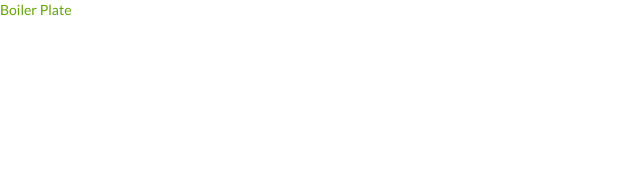
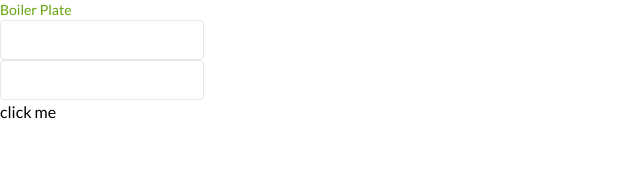
Before and after one commit to samgholipoor/formium-react, a React (Vite) app: page / in a window 1280 px wide. Shown: the top 174 px of the page, without its empty margins (0-640 px from the left). Built offline with nearby package versions, Linux system fonts and the light colour scheme.

Commit message:
feat: implement use formium hook and input component

```diff
--- a/src/App.jsx
+++ b/src/App.jsx
@@ -1,7 +1,28 @@
+import Formium from '@/components/Formium';
+import Input from '@/components/Input';
+
 function App() {
+	const handleSubmit = (e) => {
+		console.log(e);
+		return Promise.resolve(e);
+	};
+
+	const handleSuccess = (s) => {
+		console.log(s);
+	};
+
+	const handleError = (x) => {
+		console.log(x);
+	};
+
 	return (
 		<div className="App">
 			<h2 className="text-sm text-lime-600">Boiler Plate</h2>
+			<Formium action={handleSubmit} onSuccess={handleSuccess} onReject={handleError}>
+				<Input name="name" />
+				<Input name="family" />
+				<button type="submit">click me</button>
+			</Formium>
 		</div>
 	);
 }
--- /dev/null
+++ b/src/components/ErrorMessage.jsx
@@ -0,0 +1,11 @@
+function ErrorMessage({ error }) {
+	return (
+		error && (
+			<label className="label">
+				<span className="label-text-alt text-error whitespace-pre text-sm">{error}</span>
+			</label>
+		)
+	);
+}
+
+export default ErrorMessage;
--- a/src/components/Formium.js
+++ b/src/components/Formium.jsx
@@ -1,4 +1,4 @@
-import { useReducer, useCallback, ref, useMemo } from 'react';
+import { useReducer, useCallback, useRef, useMemo } from 'react';
 import { FormiumProvider } from '@/providers/FormiumContext';
 
 const initialValues = {
@@ -20,6 +20,7 @@ const actionTypes = {
 };
 
 function formiumReducer(state, action) {
+	console.log(action);
 	switch (action.type) {
 		case 'SET_VALUES':
 			return { ...state, values: action.payload };
@@ -56,13 +57,12 @@ function Formium({
 	values,
 	formatters,
 	validators,
-	onSubmit,
+	action,
 	onSuccess,
 	onReject,
 	children,
 }) {
-	const initialFormValue = ref(values);
-
+	const initialFormValue = useRef(values);
 	const [state, dispatch] = useReducer(formiumReducer, {
 		...initialValues,
 		values,
@@ -76,9 +76,12 @@ function Formium({
 			if (validatorFn) {
 				const validatorResult = validatorFn(value);
 				if (validatorResult !== true) {
-					dispatch(actionTypes.SET_FIELD_ERROR, {
+					dispatch({
+						type: actionTypes.SET_FIELD_ERROR,
+						payload: {
 							field,
 							value: validatorResult || 'InValid Value!!',
+						},
 					});
 					return false;
 				}
@@ -96,17 +99,14 @@ function Formium({
 	);
 
 	const resetForm = useCallback((nextState) => {
-		const values = nextState.values ? nextState.values : initialFormValue;
-		dispatch(actionTypes.RESET_FORM, { values });
+		const values = nextState.values ? nextState.values : initialFormValue.current;
+		dispatch({ type: actionTypes.RESET_FORM, payload: values });
 	}, []);
 
-	const handleSubmit = useCallback((e) => {
+	const handleSubmit = useCallback(
+		(e) => {
 			e.stopPropagation();
 			e.preventDefault();
-
-		if (typeof onSubmit !== 'function') {
-			return;
-		}
 
 			const hasError = runAllValidators();
 
@@ -115,39 +115,45 @@ function Formium({
 				err.status = 400;
 				onReject(err);
 			} else {
-			onSubmit(state.values)
+				action(state.values)
 					.then((d) => onSuccess(d))
 					.catch((e) => {
 						if (e?.status === 400) {
 							Object.entries(e?.body?.field_errors || {}).forEach(([field, value]) => {
-							dispatch(actionTypes.SET_FIELD_ERROR, { field, value });
+								dispatch({
+									type: actionTypes.SET_FIELD_ERROR,
+									payload: { field, value },
+								});
 							});
 						}
 						onReject(e);
 					});
 			}
-	}, []);
+		},
+		[action, onSuccess, onReject, state.values, dispatch],
+	);
 
 	const providerValues = useMemo(
 		() => ({
 			values: state.values,
 			setValue: (field, value) =>
-				dispatch(actionTypes.SET_FIELD_VALUEL, { field, value }),
+				dispatch({ type: actionTypes.SET_FIELD_VALUEL, payload: { field, value } }),
 			errors: state.errors,
-			setError: (field, value) => dispatch(actionTypes.SET_FIELD_ERROR, { field, value }),
+			setError: (field, value) =>
+				dispatch({ type: actionTypes.SET_FIELD_ERROR, payload: { field, value } }),
 			formatters: state.formatters,
 			setFormatter: (field, value) =>
-				dispatch(actionTypes.SET_FIELD_FORMATTER, { field, value }),
+				dispatch({ type: actionTypes.SET_FIELD_FORMATTER, payload: { field, value } }),
 			validators: state.validators,
 			setValidator: (field, value) =>
-				dispatch(actionTypes.SET_FIELD_VALIDATOR, { field, value }),
+				dispatch({ type: actionTypes.SET_FIELD_VALIDATOR, payload: { field, value } }),
 			resetForm,
 		}),
 		[state.values, state.errors, state.formatters, state.validators, resetForm],
 	);
 
 	return (
-		<FormiumProvider values={providerValues}>
+		<FormiumProvider value={providerValues}>
 			<form onSubmit={handleSubmit}>{children}</form>
 		</FormiumProvider>
 	);
@@ -157,7 +163,7 @@ Formium.defaultProps = {
 	values: {},
 	formatters: {},
 	validators: {},
-	onSubmit: () => {},
+	action: () => {},
 	onSuccess: () => {},
 	onReject: () => {},
 	children: null,
--- /dev/null
+++ b/src/components/Input.jsx
@@ -0,0 +1,52 @@
+import { useCallback, useMemo } from 'react';
+import { useFormiumField } from '@/hooks/useFormiumField';
+import Label from '@/components/Label';
+import ErrorMessage from '@/components/ErrorMessage';
+import { mergeClassNames } from '@/utils';
+
+const Input = ({ label, placeholder, multiline, type, className, ...fieldProps }) => {
+	const { id, value, onChange, error, ...props } = useFormiumField(fieldProps, '');
+
+	const Tag = multiline ? 'textarea' : 'input';
+
+	const formattedValue = useMemo(() => {
+		if (typeof value === 'string') {
+			return value;
+		}
+		if (typeof value === 'undefined' || value === null) {
+			return '';
+		}
+		return value.toString();
+	}, [value, multiline]);
+
+	const handleChange = useCallback((e) => {
+		onChange(e.target.value);
+	}, []);
+
+	return (
+		<Label htmlFor={id} {...props}>
+			<Tag
+				id={id}
+				type={type}
+				value={formattedValue}
+				onChange={handleChange}
+				placeholder={placeholder || label}
+				className={mergeClassNames(
+					'block bg-base-200 dark:bg-base-300 bg-opacity-20 focus:bg-opacity-100 focus:bg-base-100 w-full px-3 border border-base-200 rounded text-base focus:border-primary duration-150 transition-colors',
+					multiline && 'py-2 h-40 min-h-16 max-h-96',
+					!multiline && 'h-10',
+				)}
+			/>
+			<ErrorMessage error={error} />
+		</Label>
+	);
+};
+
+Input.defaultProps = {
+	label: '',
+	placeholder: '',
+	multiline: false,
+	type: 'text',
+};
+
+export default Input;
--- /dev/null
+++ b/src/components/Label.jsx
@@ -0,0 +1,10 @@
+const Label = ({ label, htmlFor, children }) => (
+	<div className="flex flex-column items-center gap-1">
+		<label htmlFor={htmlFor}>
+			<span>{label}</span>
+			{children}
+		</label>
+	</div>
+);
+
+export default Label;
--- /dev/null
+++ b/src/hooks/useFormiumField.js
@@ -0,0 +1,66 @@
+import { useCallback, useEffect, useMemo } from 'react';
+import { useFormium } from '@/providers/FormiumContext';
+import { generateUUID } from '@/utils';
+
+const emptyFn = () => {};
+const trueFn = () => true;
+const returnArgFn = (x) => x;
+
+export function useFormiumField(
+	{
+		name,
+		value: propsValue,
+		onChange: propsOnChange = emptyFn,
+		formatter = returnArgFn,
+		validator = trueFn,
+		...props
+	} = {},
+	defaultValue,
+) {
+	const parentForm = useFormium();
+	const id = useMemo(() => generateUUID(), []);
+
+	const value = useMemo(() => {
+		if (parentForm?.values && name) {
+			return parentForm?.values[name] || defaultValue;
+		}
+		return propsValue;
+	}, [parentForm?.values, name, propsValue]);
+
+	const onChange = useCallback(
+		(newValue) => {
+			if (parentForm?.setValue && name) {
+				return parentForm?.setValue(name, newValue);
+			}
+			return propsOnChange(value);
+		},
+		[parentForm?.setValue, name, propsOnChange],
+	);
+
+	const error = useMemo(() => parentForm?.errors?.[name], [parentForm?.errors, name]);
+
+	useEffect(() => {
+		if (formatter) {
+			parentForm?.setFormatter(name, formatter);
+		}
+	}, [formatter]);
+
+	useEffect(() => {
+		if (validator) {
+			parentForm?.setValidator(name, validator);
+		}
+	}, [validator]);
+
+	return useMemo(
+		() => ({
+			id,
+			value,
+			onChange,
+			error,
+			...props,
+		}),
+		[id, value, onChange, error, props],
+	);
+}
+
+export default useFormiumField;
--- a/src/providers/FormiumContext.jsx
+++ b/src/providers/FormiumContext.jsx
@@ -5,14 +5,14 @@ const FormiumContext = createContext();
 const FormiumProvider = FormiumContext.Provider;
 const FormiumConsumer = FormiumContext.Consumer;
 
-function useFormiumContext() {
+function useFormium() {
 	const formium = useContext(FormiumContext);
 
-	if (formium) {
+	if (!formium) {
 		throw new Error('Formium doest exist!!');
 	}
 
 	return formium;
 }
 
-export { FormiumProvider, FormiumConsumer, useFormiumContext };
+export { FormiumProvider, FormiumConsumer, useFormium };
--- /dev/null
+++ b/src/utils/classname.js
@@ -0,0 +1,25 @@
+/* eslint-disable no-undef */
+/* eslint-disable import/prefer-default-export */
+import { typeOf } from '@/utils';
+
+export const mergeClassNames = (...args) =>
+	args
+		.reduce((result, current) => {
+			const type = typeOf(current);
+			if (type === 'array') {
+				result.push(...mergeClassNames(current));
+			} else if (type === 'object') {
+				Object.keys(current).forEach((key) => {
+					const value = current[key];
+					if (value) {
+						result.push(key);
+					}
+				});
+			} else if (type === 'function') {
+				result.push(current);
+			} else if (current) {
+				result.push(current);
+			}
+			return result;
+		}, [])
+		.join(' ');
--- /dev/null
+++ b/src/utils/index.js
@@ -0,0 +1,3 @@
+export * from './uuid';
+export * from './classname';
+export * from './typeOf';
--- /dev/null
+++ b/src/utils/typeOf.js
@@ -0,0 +1,7 @@
+/* eslint-disable import/prefer-default-export */
+
+export const typeOf = (x) =>
+	toString
+		.call(x)
+		.match(/\s([a-zA-Z]+)/)[1]
+		.toLowerCase();
--- /dev/null
+++ b/src/utils/uuid.js
@@ -0,0 +1,25 @@
+/* eslint-disable import/prefer-default-export */
+// https://stackoverflow.com/a/8809472
+export const generateUUID = () => {
+	// Public Domain/MIT
+	let d = new Date().getTime(); // Timestamp
+	let d2 =
+		(typeof performance !== 'undefined' && performance.now && performance.now() * 1000) ||
+		0; // Time in microseconds since page-load or 0 if unsupported
+	return 'xxxxxxxx-xxxx-4xxx-yxxx-xxxxxxxxxxxx'.replace(/[xy]/g, (c) => {
+		let r = Math.random() * 16; // random number between 0 and 16
+		if (d > 0) {
+			// Use timestamp until depleted
+			// eslint-disable-next-line no-bitwise
+			r = (d + r) % 16 | 0;
+			d = Math.floor(d / 16);
+		} else {
+			// Use microseconds since page-load if supported
+			// eslint-disable-next-line no-bitwise
+			r = (d2 + r) % 16 | 0;
+			d2 = Math.floor(d2 / 16);
+		}
+		// eslint-disable-next-line no-bitwise, no-mixed-operators
+		return (c === 'x' ? r : (r & 0x3) | 0x8).toString(16);
+	});
+};
```
Also changed, not shown: .eslintrc.js. Lines whose indentation alone changed are shown as unchanged.
